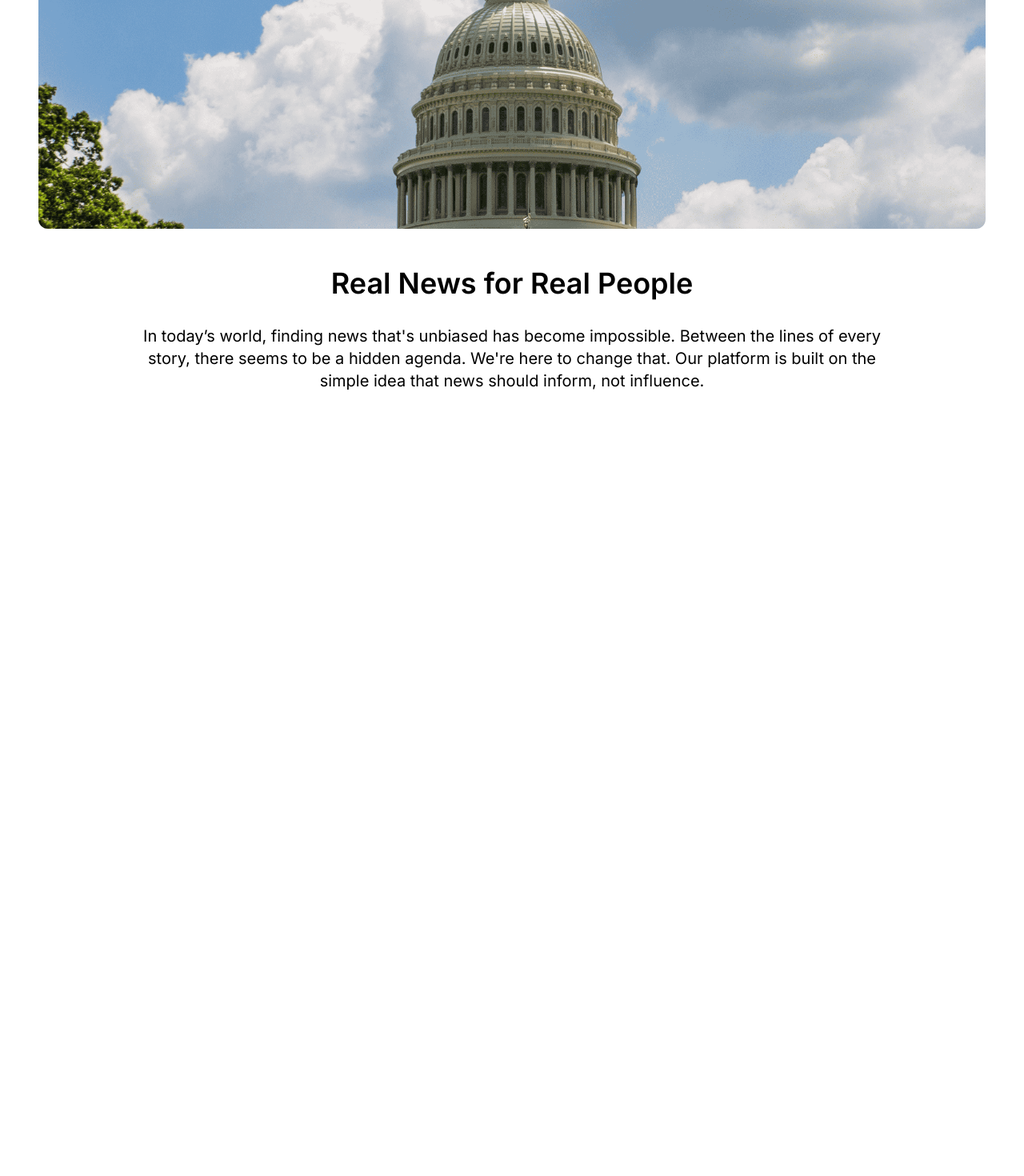
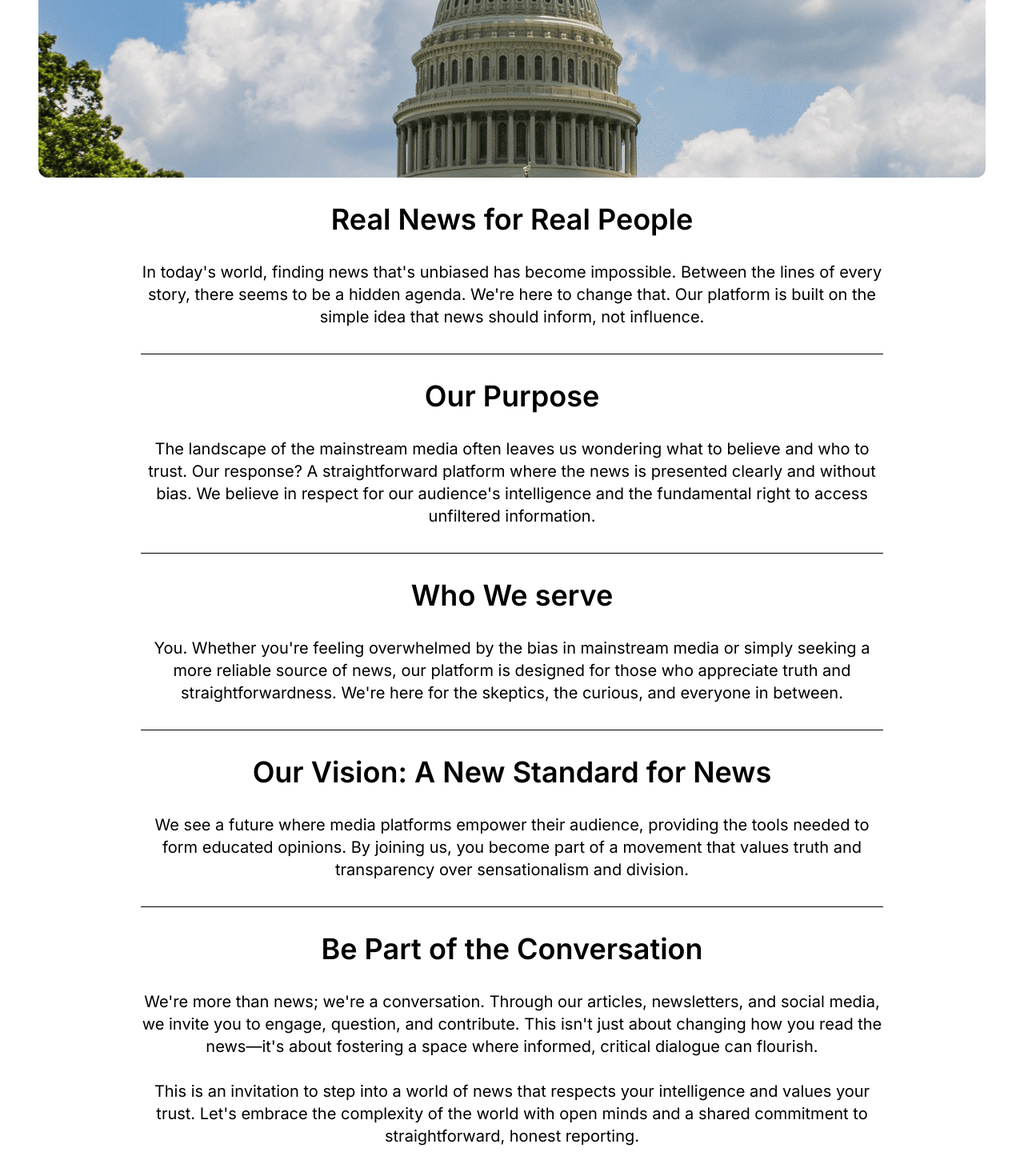
Before and after one commit to shlema-dev/verity-frontend, a Next.js app: page /mission in a window 1280 px wide. Shown: the part 368-1838 px from the top of the page at 80% size. Before the commit the page ends 906 px from the top, so only its background shows below. Built offline with nearby package versions, Linux system fonts and the light colour scheme.

Commit message:
Finish mission page layout

```diff
--- a/app/mission/page.tsx
+++ b/app/mission/page.tsx
@@ -2,14 +2,83 @@ import MissionHero from "@/components/mission/MissionHero";
 
 const MissionPage: React.FC = () => {
   return (
-    <div className="max-w-7xl mb-12 flex flex-col">
-      <h1
-        className="w-full text-center mt-8 mb-8 xl:mb-16 text-5xl text-gray-12
+    <div className="max-w-7xl mb-12 flex flex-col w-full h-full">
+      <MissionHero />
+      <article className="mt-8 lg:mx-32 flex flex-col gap-8">
+        <h2
+          className="text-center text-4xl text-gray-12
          font-semibold"
-      >
-        Our Mission
-      </h1>
-      <MissionHero />
+        >
+          Real News for <span className="text-primary-9">Real People</span>
+        </h2>
+        <p className="pb-8 text-center text-xl text-gray-11 border-b border-primary-8">
+          In today's world, finding news that's unbiased has become impossible.
+          Between the lines of every story, there seems to be a hidden agenda.
+          We're here to change that. Our platform is built on the simple idea
+          that news should inform, not influence.
+        </p>
+
+        <h2
+          className=" text-center text-4xl text-gray-12
+         font-semibold"
+        >
+          Our <span className="text-primary-9">Purpose</span>
+        </h2>
+        <p className="pb-8 text-center text-xl text-gray-11 border-b border-primary-8">
+          The landscape of the mainstream media often leaves us wondering what
+          to believe and who to trust. Our response? A straightforward platform
+          where the news is presented clearly and without bias. We believe in
+          respect for our audience's intelligence and the fundamental right to
+          access unfiltered information.
+        </p>
+
+        <h2
+          className="text-center text-4xl text-gray-12
+         font-semibold"
+        >
+          Who <span className="text-primary-9">We serve</span>
+        </h2>
+        <p className="pb-8 text-center text-xl text-gray-11 border-b border-primary-8">
+          You. Whether you're feeling overwhelmed by the bias in mainstream
+          media or simply seeking a more reliable source of news, our platform
+          is designed for those who appreciate truth and straightforwardness.
+          We're here for the skeptics, the curious, and everyone in between.
+        </p>
+
+        <h2
+          className="text-center text-4xl text-gray-12
+         font-semibold"
+        >
+          Our Vision: A New{" "}
+          <span className="text-primary-9">Standard for News</span>
+        </h2>
+        <p className="pb-8 text-center text-xl text-gray-11 border-b border-primary-8">
+          We see a future where media platforms empower their audience,
+          providing the tools needed to form educated opinions. By joining us,
+          you become part of a movement that values truth and transparency over
+          sensationalism and division.
+        </p>
+
+        <h2
+          className="text-center text-4xl text-gray-12
+         font-semibold"
+        >
+          Be Part of the <span className="text-primary-9">Conversation</span>
+        </h2>
+        <p className="text-center text-xl text-gray-11">
+          We're more than news; we're a conversation. Through our articles,
+          newsletters, and social media, we invite you to engage, question, and
+          contribute. This isn't just about changing how you read the news—it's
+          about fostering a space where informed, critical dialogue can
+          flourish.
+          <br />
+          <br />
+          This is an invitation to step into a world of news that respects your
+          intelligence and values your trust. Let's embrace the complexity of
+          the world with open minds and a shared commitment to straightforward,
+          honest reporting.
+        </p>
+      </article>
     </div>
   );
 };
--- a/app/page.tsx
+++ b/app/page.tsx
@@ -1,4 +1,4 @@
-import Hero from "@/components/home/hero";
+import Hero from "@/components/home/Hero";
 
 const Home: React.FC = () => {
   return (
--- a/components/mission/MissionHero.tsx
+++ b/components/mission/MissionHero.tsx
@@ -3,7 +3,11 @@ import CongressPhoto from "@/public/congress-hero.png";
 
 const MissionHero: React.FC = () => {
   return (
-    <section className="mt-12 flex flex-col gap-6  lg:gap-12 justify-center lg:items-center">
+    <section className="flex flex-col gap-6 lg:gap-12 justify-center lg:items-center">
+      <h1 className="text-center mt-8 text-5xl text-gray-12 font-semibold">
+        Our Mission
+      </h1>
+
       <div className="relative w-full h-64 lg:h-[45vh] rounded-xl">
         <Image
           src={CongressPhoto}
@@ -15,20 +19,6 @@ const MissionHero: React.FC = () => {
           className="rounded-xl"
         />
       </div>
-      <div className="lg:mx-32">
-        <h2
-          className="mb-8 text-center text-4xl text-gray-12
-         font-semibold"
-        >
-          Real News for <span className="text-primary-9">Real People</span>
-        </h2>
-        <p className="text-center text-xl text-gray-11">
-          In today’s world, finding news that's unbiased has become impossible.
-          Between the lines of every story, there seems to be a hidden agenda.
-          We're here to change that. Our platform is built on the simple idea
-          that news should inform, not influence.
-        </p>
-      </div>
     </section>
   );
 };
```
